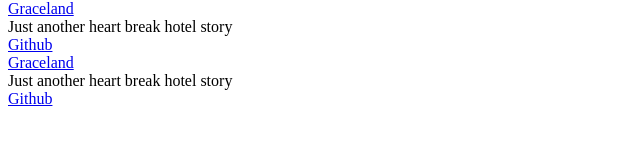
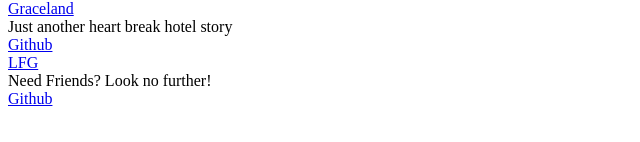
Before and after one commit to Scotty-Cloud/sc-portfolio, a React (Create React App) app: page / in a window 1280 px wide. Shown: the part 260-402 px from the top of the page, without its empty margins (0-640 px from the left). Built offline with nearby package versions, Linux system fonts and the light colour scheme.

Commit message:
finish adding projects

```diff
--- a/src/App/App.css
+++ b/src/App/App.css
@@ -1,5 +1,9 @@
+html{
+
+}
 .App {
   text-align: center;
+
 }
 
 .App-logo {
--- a/src/Projects/Projects.jsx
+++ b/src/Projects/Projects.jsx
@@ -26,11 +26,11 @@
       <a href="https://github.com/Scotty-Cloud/pinkcadillac" target="_blank" rel="noreferrer">Github</a>
       </div>
       <div className="lfgProj">
-      <a href="https://graceland-movies.herokuapp.com/" target="_blank" rel="noreferrer">Graceland</a>
+      <a href="https://lfgpls.herokuapp.com/" target="_blank" rel="noreferrer">LFG</a>
       <br />
-      Just another heart break hotel story
+      Need Friends? Look no further!
       <br />
-      <a href="https://github.com/Scotty-Cloud/pinkcadillac" target="_blank" rel="noreferrer">Github</a>
+      <a href="https://github.com/Scotty-Cloud/lfg" target="_blank" rel="noreferrer">Github</a>
       </div>
     </div>
   )
```
